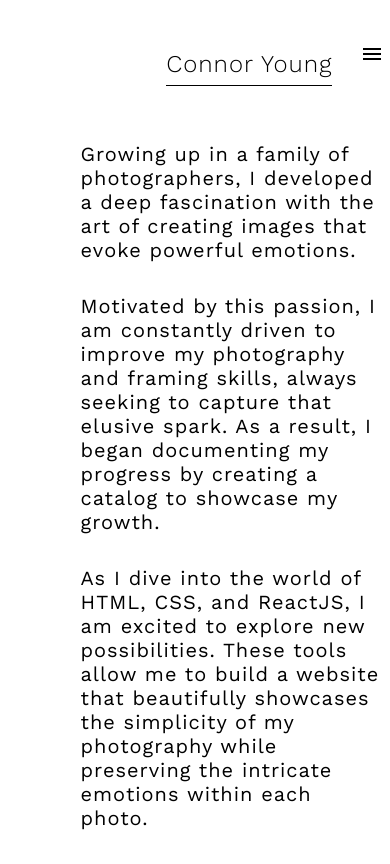
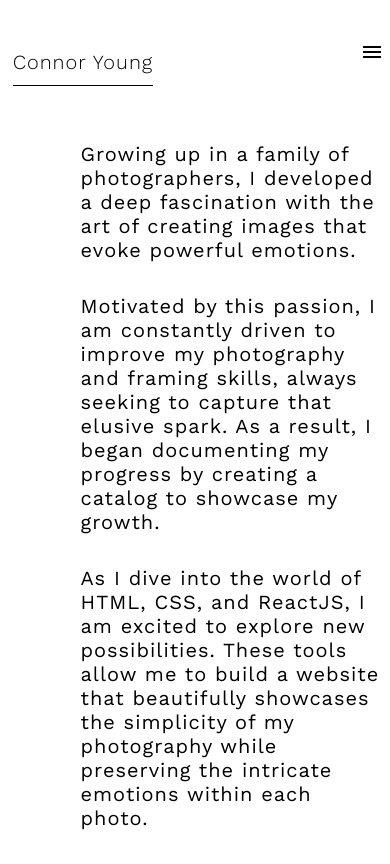
Before and after one commit to youngconnorr/photo-gallery, a React (Create React App) app: page /biography in a window 390 px wide. Shown: the top 864 px of the page. Built offline with nearby package versions, Linux system fonts and the light colour scheme; the HTML template or start-up script is replaced by a standard one.

Commit message:
fixed initials placement on different media sizes

```diff
--- a/src/components/Bio.jsx
+++ b/src/components/Bio.jsx
@@ -1,5 +1,5 @@
 import React from 'react'
-
+import BioPhoto from "../assets/RandCbowness.jpg"
 export default function Bio() {
     return (
         <div className='bio-container'>
@@ -16,7 +16,7 @@ export default function Bio() {
                 </h2>
             </p >
             <span >
-                <img src="/photos/RandCbowness.jpg" alt="" className='bio-img' />
+                <img src={BioPhoto} alt="" className='bio-img' />
             </span>
         </div>
     )
--- a/src/index.css
+++ b/src/index.css
@@ -328,12 +328,11 @@ button {
 
 
   .initials {
-    margin-left: 100%;
+    font-size: 20px;
   }
 
   .initials:hover {
-    letter-spacing: 2px;
-    font-weight: 300;
+    font-weight: 500;
 
   }
 
@@ -349,7 +348,7 @@ button {
 
   .drawer-button {
     display: flex;
-    margin-top: 10.5%;
+    margin-top: 10%;
     cursor: pointer;
   }
 
@@ -388,6 +387,9 @@ button {
     margin-right: 1%;
   }
 
+  .initials {
+    margin-left: 9%;
+  }
 
   .first-part-of-home-content {
     display: flex;
```
